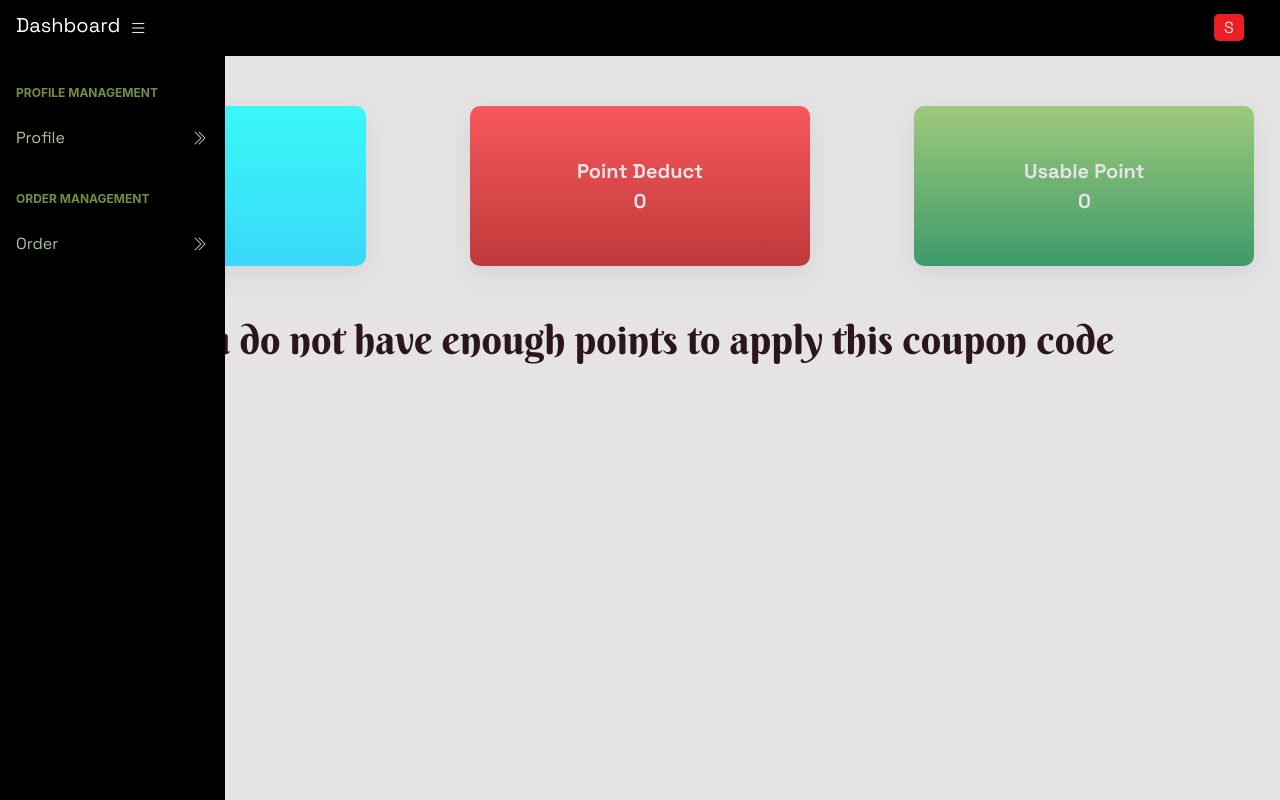
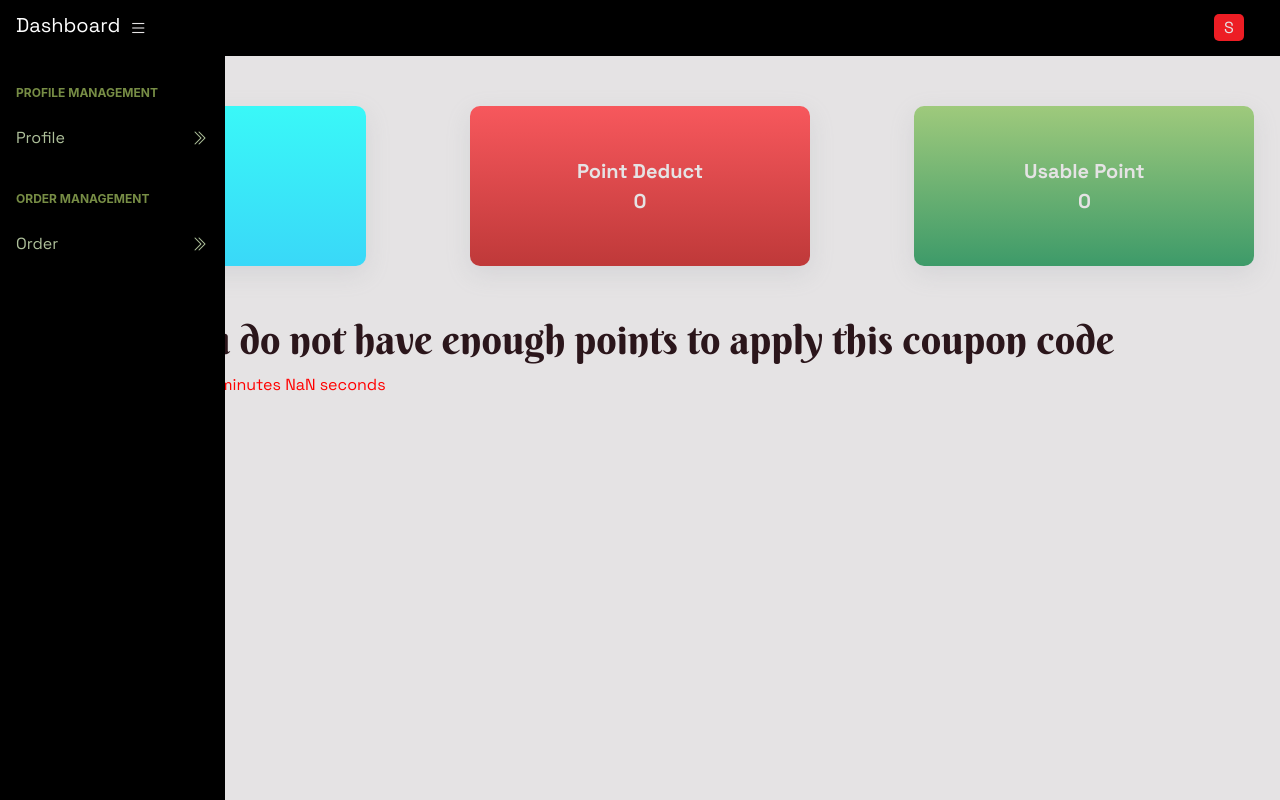
Before and after one commit to Unicon-Solution-Limited/dishco_frontend, a React (Create React App) app: page /wallet in a window 1280 px wide. Built offline with nearby package versions, Linux system fonts and the light colour scheme; no server answers; sample sign-in values are in the browser's storage.

Commit message:
timimg added

```diff
--- a/src/Components/Dashboard/DashboardPage/ProfileManagement/CouponGen/CouponGen.js
+++ b/src/Components/Dashboard/DashboardPage/ProfileManagement/CouponGen/CouponGen.js
@@ -7,6 +7,7 @@ import axios from "axios";
 import { useAuth } from "../../../../Authentication/AuthContext/AuthContext";
 import { useEffect } from "react";
 import { useMemo } from "react";
+import TimingSystem from "../TimingSystem/TimingSystem";
 
 const CouponGen = () => {
   //token number
@@ -215,6 +216,7 @@ const CouponGen = () => {
             <h4 style={{ color: "red", textAlign: "center" }}>
               {tokenMessage}
             </h4>
+            <TimingSystem />
           </main>
         </div>
       </div>
--- /dev/null
+++ b/src/Components/Dashboard/DashboardPage/ProfileManagement/TimingSystem/TimingSystem.js
@@ -0,0 +1,76 @@
+import React from "react";
+import { useEffect } from "react";
+import axios from "axios";
+import { useState } from "react";
+import { useAuth } from "../../../../Authentication/AuthContext/AuthContext";
+
+const TimingSystem = () => {
+  const [sevenDaysTokenData, setSevenDaysTokenData] = useState([]);
+  const { currentUser } = useAuth();
+  const [remainingTime, setRemainingTime] = useState(null);
+
+  //getting 7 days(temporary)  token data according to the email
+  useEffect(() => {
+    const fetchTokenData = async () => {
+      if (currentUser.email) {
+        try {
+          const response = await axios.get(
+            `http://localhost:8000/getTemporaryTokenData?email=${currentUser.email}`
+          );
+          setSevenDaysTokenData(response?.data);
+        } catch (error) {
+          console.log(error);
+        }
+      }
+    };
+    fetchTokenData();
+  }, [currentUser.email]);
+
+  //timing calculation
+  useEffect(() => {
+    const submittedTime = sevenDaysTokenData[0]?.submitTime;
+    const expirationTime = new Date(submittedTime);
+    expirationTime.setTime(expirationTime.getTime() + 7 * 24 * 60 * 60 * 1000); // add 7 days in milliseconds
+
+    const intervalId = setInterval(() => {
+      const timeDifference = expirationTime - new Date();
+      if (timeDifference <= 0) {
+        clearInterval(intervalId);
+        setRemainingTime(null);
+      } else {
+        const days = Math.floor(timeDifference / (1000 * 60 * 60 * 24));
+        const hours = Math.floor((timeDifference / (1000 * 60 * 60)) % 24);
+        const minutes = Math.floor((timeDifference / (1000 * 60)) % 60);
+        const seconds = Math.floor((timeDifference / 1000) % 60);
+        setRemainingTime({ days, hours, minutes, seconds });
+      }
+    }, 1000);
+
+    return () => {
+      clearInterval(intervalId);
+    };
+  }, [sevenDaysTokenData]);
+
+  if (!remainingTime) {
+    return <div>Token Expired , You need to generate it again</div>;
+  }
+
+  return (
+    <div>
+      <span style={{ color: remainingTime.days > 0 ? "green" : "red" }}>
+        {remainingTime.days} days{" "}
+      </span>
+      <span style={{ color: remainingTime.hours > 0 ? "green" : "red" }}>
+        {remainingTime.hours} hours{" "}
+      </span>
+      <span style={{ color: remainingTime.minutes > 0 ? "green" : "red" }}>
+        {remainingTime.minutes} minutes{" "}
+      </span>
+      <span style={{ color: remainingTime.seconds > 0 ? "green" : "red" }}>
+        {remainingTime.seconds} seconds
+      </span>
+    </div>
+  );
+};
+
+export default TimingSystem;
```
